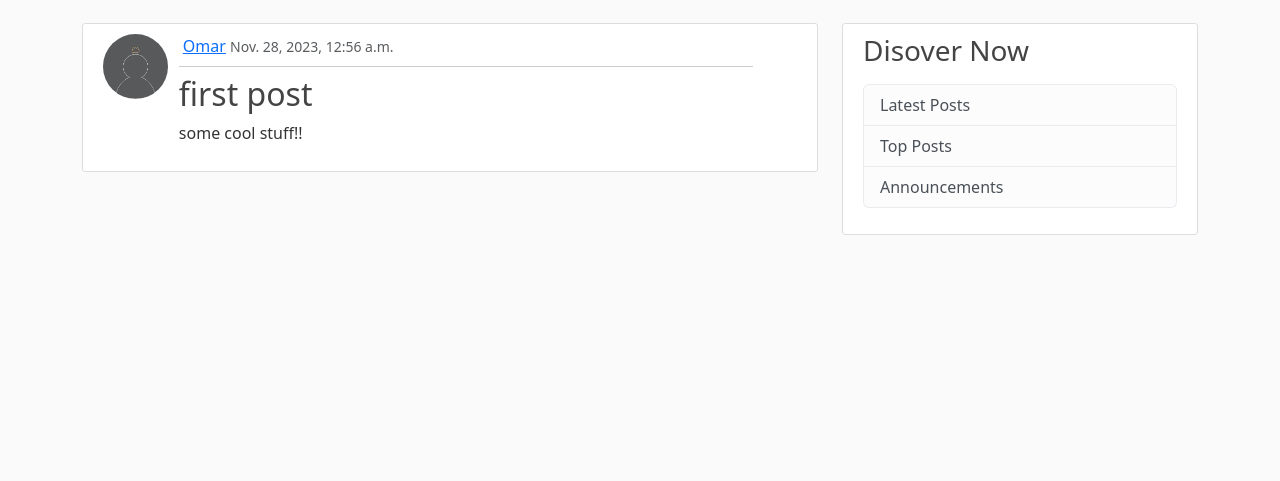
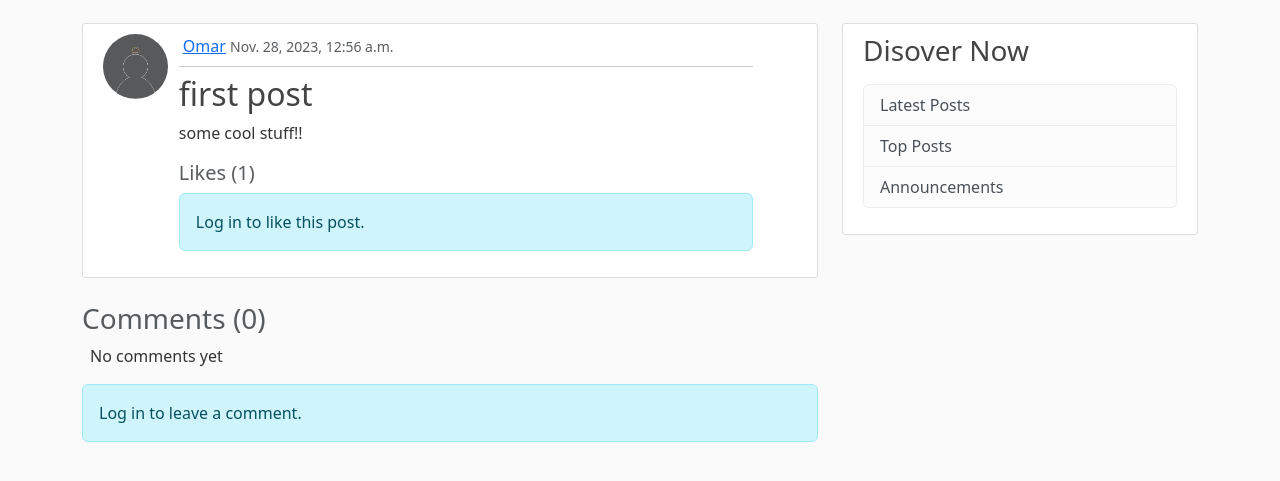
Before and after one commit to Omarkhaled711/LifeLoader, a Django app: page /post/1/ in a window 1280 px wide. Shown: the part 65-546 px from the top of the page. Run offline with Django 4.2, Linux system fonts and the light colour scheme; data comes from the database, SQL or seed files in the repository; both versions use the stored data as it was after the commit; some libraries are stand-ins or nearby versions.

Commit message:
added likes, comments functionality, and handled their api

```diff
--- a/social_net/api/v1/urls.py
+++ b/social_net/api/v1/urls.py
@@ -3,10 +3,13 @@
 The urls for our api
 """
 from django.urls import path
-from social_net.api.v1.views import PostListView, UserPostListView
+from social_net.api.v1.views import PostListView, UserPostListView, CommentListView, LikeListView
 
 urlpatterns = [
     path('posts/', PostListView.as_view(), name='post-list'),
     path('user_posts/<str:username>/',
-         UserPostListView.as_view(), name='user_post_list')
+         UserPostListView.as_view(), name='user_post_list'),
+    path('posts/<int:post_id>/comments/',
+         CommentListView.as_view(), name='comment-list'),
+    path('posts/<int:post_id>/likes/', LikeListView.as_view(), name='like-list'),
 ]
--- /dev/null
+++ b/social_net/forms.py
@@ -0,0 +1,12 @@
+from django import forms
+from social_net.models import Comment
+
+
+class CommentForm(forms.ModelForm):
+    class Meta:
+        model = Comment
+        fields = ['content']
+        widgets = {
+            # Adjust rows and cols as needed
+            'content': forms.Textarea(attrs={'rows': 3, 'cols': 40}),
+        }
--- a/social_net/models.py
+++ b/social_net/models.py
@@ -15,12 +15,34 @@ class Post(models.Model):
     title = models.CharField(max_length=150)
     content = models.TextField()
     date_created = models.DateTimeField(default=timezone.now)
+    likes = models.ManyToManyField(
+        User, related_name='post_likes', through='Like')
+    comments = models.ManyToManyField(
+        User, related_name='post_comments', through='Comment')
 
     def __str__(self):
         return self.title
 
     def get_absolute_url(self):
-        """
-        Get the url of the post after creating it
-        """
         return reverse('LifeLoader-post_detail', kwargs={'pk': self.pk})
+
+
+class Like(models.Model):
+    """ likes model to handel likes on posts """
+    user = models.ForeignKey(User, on_delete=models.CASCADE)
+    post = models.ForeignKey('Post', on_delete=models.CASCADE)
+    date_created = models.DateTimeField(auto_now_add=True)
+
+    def __str__(self):
+        return f'{self.user.username} likes {self.post.title}'
+
+
+class Comment(models.Model):
+    """ comments model to handel comments on posts """
+    user = models.ForeignKey(User, on_delete=models.CASCADE)
+    post = models.ForeignKey('Post', on_delete=models.CASCADE)
+    content = models.TextField()
+    date_created = models.DateTimeField(auto_now_add=True)
+
+    def __str__(self):
+        return f'{self.user.username} commented on {self.post.title}'
--- /dev/null
+++ b/social_net/static/social_net/js/posts_likes.js
@@ -0,0 +1,37 @@
+$(document).ready(function () {
+    $(".like-btn, .unlike-btn").on("click", function () {
+        var postId = $(this).data("post-id");
+        var likesCountElement = $(this).closest('.media').find('.likes-count');
+        var isLiked = $(this).data("is-liked");
+
+        // Get the CSRF token from the cookie
+        var csrftoken = document.cookie.match(/csrftoken=([\w-]+)/)[1];
+
+        // Send an AJAX request to handle the like/unlike action
+        $.ajax({
+            url: "/like_post/" + postId + "/",
+            type: "POST",
+            dataType: "json",
+            headers: { "X-CSRFToken": csrftoken },
+            success: function (data) {
+                // Update the likes count on the page
+                likesCountElement.text(data.likes_count);
+
+                // Toggle the "is-liked" data attribute
+                $(".like-btn, .unlike-btn").data("is-liked", data.is_liked);
+
+                // Show/hide buttons based on like status
+                if (data.is_liked) {
+                    $(".like-btn").hide();
+                    $(".unlike-btn").show();
+                } else {
+                    $(".like-btn").show();
+                    $(".unlike-btn").hide();
+                }
+            },
+            error: function (error) {
+                console.log("Error liking/unliking post:", error);
+            }
+        });
+    });
+});
--- a/social_net/static/social_net/main.css
+++ b/social_net/static/social_net/main.css
@@ -82,3 +82,6 @@ body {
   .account-heading {
     font-size: 2.5rem;
   }
+  .hidden {
+    display: none;
+}
--- a/social_net/templates/social_net/post_detail.html
+++ b/social_net/templates/social_net/post_detail.html
@@ -1,4 +1,6 @@
 {% extends "social_net/base_temp.html" %}
+{% load crispy_forms_tags %}
+{% load static %}
 {% block content %}
     <article class="media content-section">
         <div class="row">
@@ -18,12 +20,56 @@
                     <p class="article-content">{{ post.content }}</p>
                     {% if post.author == user %}
                         <div>
-                            <a class="btn btn-outline-primary mb-2 me-3" href="{% url 'LifeLoader-post_delete' post.id%}">Update</a>
-                            <a class="btn btn-outline-danger mb-2" href="{% url 'LifeLoader-post_delete' post.id%}">Delete</a>
+                            <a class="btn btn-outline-primary mb-2 me-3" href="{% url 'LifeLoader-post_update' post.id %}">Update</a>
+                            <a class="btn btn-outline-danger mb-2" href="{% url 'LifeLoader-post_delete' post.id %}">Delete</a>
                         </div>
-                    {% endif %}
+                        {% endif %}
+                        <!-- Display number of likes -->
+                        <h5 class="text-muted">
+                            Likes (<span class="likes-count me-20">{{ post.likes.count }}</span>)
+                        </h5>
+
+                        {% if user.is_authenticated %}
+                            {% if user in post.likes.all %}
+                            <button class="like-btn hidden" data-post-id="{{ post.id }}" data-is-liked="false">Like</button>
+                            <button class="unlike-btn" data-post-id="{{ post.id }}" data-is-liked="true">Unlike</button>
+                            {% else %}
+                            <button class="unlike-btn hidden" data-post-id="{{ post.id }}" data-is-liked="true">Unlike</button>
+                            <button class="like-btn" data-post-id="{{ post.id }}" data-is-liked="false">Like</button>
+                            {% endif %}
+                        {% else %}
+                            <p class="alert alert-info">Log in to like this post.</p>
+                        {% endif %}
+
                 </div>
             </div>
         </div>
     </article>
+
+        <div class="comments-section mt-4" >
+        <!-- Display existing comments -->
+        <h3 class="text-muted">Comments ({{ comments.count }})</h3>
+        {% if comments %}
+            <div id="comments-container" data-post-id="{{ post.id }}">
+                <!--Return the comments using jquery and the api-->
+            </div>
+            <script type="text/javascript" src="{% static 'social_net/js/post_comments.js' %}"></script>
+        {% else %}
+            <p class="ms-2">No comments yet</p>
+        {% endif %}
+
+
+        <!-- Comment Form (display only if user is logged in) -->
+        {% if user.is_authenticated %}
+            <h3 class="text-muted">Add a Comment</h3>
+            <form method="post" action="{% url 'LifeLoader-post_detail' pk=post.pk %}">
+                {% csrf_token %}
+                {{ comment_form|crispy|safe }}
+                <button type="submit" class="btn btn-primary">Post Comment</button>
+            </form>
+        {% else %}
+            <p class="alert alert-info">Log in to leave a comment.</p>
+        {% endif %}
+    </div>
+    <script type="text/javascript" src="{% static 'social_net/js/posts_likes.js' %}"></script>
 {% endblock content %}
--- a/social_net/urls.py
+++ b/social_net/urls.py
@@ -14,5 +14,6 @@ urlpatterns = [
     path('post/<int:pk>/delete/', views.PostDeleteView.as_view(),
          name="LifeLoader-post_delete"),
     path('about/', views.about, name="LifeLoader-about"),
-    path('api/v1/', include('social_net.api.v1.urls'))
+    path('api/v1/', include('social_net.api.v1.urls')),
+    path('like_post/<int:pk>/', views.LikePostView.as_view(), name='like_post')
 ]
--- a/social_net/views.py
+++ b/social_net/views.py
@@ -6,10 +6,14 @@ from django.db.models.query import QuerySet
 from django.forms.models import BaseModelForm
 from django.http import HttpResponse
 from django.shortcuts import render, get_object_or_404
+from django.urls import reverse
+from django.views import View
 from django.views.generic import ListView, DetailView, CreateView, UpdateView, DeleteView
 from django.contrib.auth.mixins import LoginRequiredMixin, UserPassesTestMixin
-from social_net.models import Post
+from social_net.models import Post, Comment, Like
 from django.contrib.auth.models import User
+from social_net.forms import CommentForm
+from django.http import JsonResponse
 
 
 class PostListView(ListView):
@@ -35,10 +39,48 @@ class UserPostListView(ListView):
         return Post.objects.filter(author=user).order_by('-date_created')
 
 
+class LikePostView(View):
+    """handle likes"""
+
+    def post(self, request, pk):
+        post = get_object_or_404(Post, pk=pk)
+        user = request.user
+
+        # Check if the user has already liked the post
+        if user in post.likes.all():
+            post.likes.remove(user)
+            is_liked = False
+        else:
+            post.likes.add(user)
+            is_liked = True
+
+        likes_count = post.likes.count()
+
+        return JsonResponse({"likes_count": likes_count, "is_liked": is_liked})
+
+
 class PostDetailView(DetailView):
     """ A class for viewing a certain post """
     model = Post
     context_object_name = 'post'
+
+    def get_context_data(self, **kwargs):
+        context = super().get_context_data(**kwargs)
+        post = self.get_object()
+        comments = Comment.objects.filter(post=post)
+        context['comments'] = comments
+        context['comment_form'] = CommentForm()
+        return context
+
+    def post(self, request, *args, **kwargs):
+        self.object = self.get_object()
+        form = CommentForm(request.POST)
+        if form.is_valid():
+            comment = form.save(commit=False)
+            comment.user = self.request.user
+            comment.post = self.object
+            comment.save()
+        return self.render_to_response(self.get_context_data())
 
 
 class PostCreateView(LoginRequiredMixin, CreateView):
```
Also changed, not shown: social_net/api/v1/serializers.py (+28 -2 lines), social_net/api/v1/views.py (+39 -9 lines), social_net/static/social_net/js/post_comments.js (added, +25 -0 lines), db.sqlite3, social_net/migrations/0002_like_comment_post_comments_post_likes.py (added), users/api/__iniit__.py (added), users/api/__init__.py (deleted).
